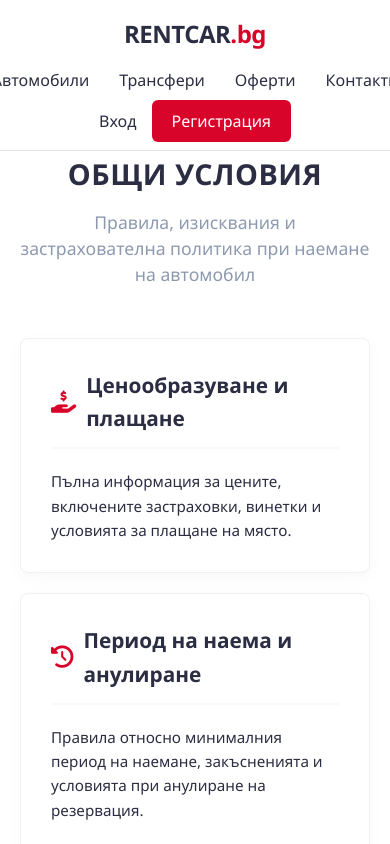
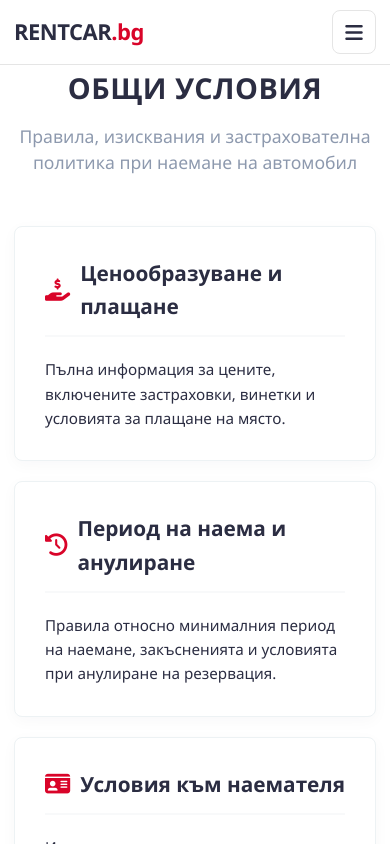
Before and after one commit to slavileft/RentcarBG, a React (Vite) app: page /terms in a window 390 px wide. Shown: the top 844 px of the page. Built offline with nearby package versions, Linux system fonts and the light colour scheme.

Commit message:
Add hamburger menu for mobile header

```diff
--- a/src/components/about/About.module.css
+++ b/src/components/about/About.module.css
@@ -81,3 +81,8 @@
     border-top: 1px solid #f8f9fa;
     padding-top: 10px;
 }
+@media (max-width: 768px) {
+    .aboutContainer { padding: 30px 16px; }
+    .presentationBox { padding: 24px; }
+    .reviewCard { padding: 20px; }
+}
--- a/src/components/car-details/CarDetails.module.css
+++ b/src/components/car-details/CarDetails.module.css
@@ -199,3 +199,9 @@
     display: flex;
     align-items: baseline;
 }
+@media (max-width: 768px) {
+    .detailsContainer { padding: 20px 16px; }
+    .detailsGrid { gap: 24px; }
+    .carInfoSide h2 { font-size: 24px; }
+    .bookingBox { padding: 20px; }
+}
--- a/src/components/contacts/Contacts.module.css
+++ b/src/components/contacts/Contacts.module.css
@@ -145,4 +145,7 @@
     .contactsGrid {
         grid-template-columns: 1fr;
     }
+    .contactsContainer { padding: 30px 16px; }
+    .contactsGrid { gap: 24px; }
+    .infoBox, .formBox { padding: 20px; }
 }
--- a/src/components/header/Header.jsx
+++ b/src/components/header/Header.jsx
@@ -1,9 +1,15 @@
-import { useContext } from "react";
+import { useContext, useState } from "react";
 import { NavLink, Link } from "react-router";
 import AuthContext from "../../context/auth-context";
 
 export default function Header() {
-    const {user} = useContext(AuthContext);
+    const { user } = useContext(AuthContext);
+
+    // 1. memory: is the mobile menu open?
+    const [isMenuOpen, setIsMenuOpen] = useState(false);
+
+    // 2. a function that closes it
+    const closeMenu = () => setIsMenuOpen(false);
 
     return (
         <header className="main-header">
@@ -11,15 +17,35 @@ export default function Header() {
                 <div className="logo">
                     <Link to="/">RENTCAR<span>.bg</span></Link>
                 </div>
+
+                {/* 3. the hamburger button (visible only on phones) */}
+                <button
+                    type="button"
+                    className="menu-toggle"
+                    onClick={() => setIsMenuOpen(!isMenuOpen)}
+                    aria-label={isMenuOpen ? "Затвори менюто" : "Отвори менюто"}
+                    aria-expanded={isMenuOpen}
+                    aria-controls="main-menu"
+                >
+                    <i className={isMenuOpen ? "fa-solid fa-xmark" : "fa-solid fa-bars"}></i>
+                </button>
+
+                {/* 4. one wrapper around the nav and the buttons */}
+                <div
+                    id="main-menu"
+                    className={isMenuOpen ? "header-menu open" : "header-menu"}
+                    onClick={closeMenu}
+                >
                     <nav className="main-nav">
                         <ul>
                             <li><NavLink to="/cars">Автомобили</NavLink></li>
                             <li><NavLink to="/transfers">Трансфери</NavLink></li>
                             <li><NavLink to="/offers">Оферти</NavLink></li>
-                        {user && <li><NavLink to="/reservations">Моите Резервации</NavLink></li>}
+                            {user && <li><NavLink to="/reservations">Моите резервации</NavLink></li>}
                             <li><NavLink to="/contacts">Контакти</NavLink></li>
                         </ul>
                     </nav>
+
                     <div className="auth-buttons">
                         {user ? (
                             <>
@@ -31,8 +57,8 @@ export default function Header() {
                                 <Link to="/login" className="btn-link">Вход</Link>
                                 <Link to="/register" className="btn-primary">Регистрация</Link>
                             </>
-                    )
-                    }
+                        )}
+                    </div>
                 </div>
             </div>
         </header>
--- a/src/components/login/Login.module.css
+++ b/src/components/login/Login.module.css
@@ -97,3 +97,7 @@
 .switchAuth a:hover {
     text-decoration: underline;
 }
+@media (max-width: 480px) {
+    .authContainer { margin: 30px auto; }
+    .authBox { padding: 28px 20px; }
+}
--- a/src/components/offers/Offers.module.css
+++ b/src/components/offers/Offers.module.css
@@ -25,3 +25,7 @@
     padding: 40px 0;
     font-size: 16px;
 }
+@media (max-width: 768px) {
+    .offersContainer { padding: 24px 16px; }
+    .titleSection h2 { font-size: 24px; }
+}
--- a/src/components/reviews/Reviews.module.css
+++ b/src/components/reviews/Reviews.module.css
@@ -159,3 +159,9 @@
     background: var(--accent-color);
     color: #fff;
 }
+@media (max-width: 768px) {
+    .reviews { margin-top: 30px; padding: 24px 0 0; }
+    .header { flex-wrap: wrap; gap: 8px 16px; }
+    .ratingInput button { padding: 6px 4px; }   /* bigger finger target */
+    .btnSubmit { width: 100%; }
+}
--- a/src/components/transfer/Transfers.module.css
+++ b/src/components/transfer/Transfers.module.css
@@ -131,4 +131,6 @@
     .routeGrid {
         grid-template-columns: 1fr;
     }
+    .transfersContainer { padding: 24px 16px; }
+    .formBox { padding: 24px 18px; }
 }
--- a/src/style.css
+++ b/src/style.css
@@ -1,12 +1,19 @@
 /* --- Глобални Минималистични Настройки --- */
 :root {
-    --primary-color: #2b2d42;     /* Тънкосиво (основен цвят за текст и навигация) */
-    --accent-color: #d90429;      /* Ярко червено (за бутони, цени, икони и акценти) */
-    --bg-white: #ffffff;          /* Чисто бяло за фонове на страници и картички */
-    --bg-light: #f8f9fa;          /* Светлосиво за лек контраст при секции */
-    --text-muted: #8d99ae;        /* За по-незначителни текстове */
-    --border-color: #e5e5e5;      /* Нежни граници */
-    --danger-disabled: #ccd1d9;   /* Сиво за неактивни бутони */
+    --primary-color: #2b2d42;
+    /* Тънкосиво (основен цвят за текст и навигация) */
+    --accent-color: #d90429;
+    /* Ярко червено (за бутони, цени, икони и акценти) */
+    --bg-white: #ffffff;
+    /* Чисто бяло за фонове на страници и картички */
+    --bg-light: #f8f9fa;
+    /* Светлосиво за лек контраст при секции */
+    --text-muted: #8d99ae;
+    /* За по-незначителни текстове */
+    --border-color: #e5e5e5;
+    /* Нежни граници */
+    --danger-disabled: #ccd1d9;
+    /* Сиво за неактивни бутони */
 }
 
 * {
@@ -50,6 +57,16 @@ a {
     align-items: center;
 }
 
+/* hamburger menu: hidden on desktop */
+.menu-toggle {
+    display: none;
+}
+
+/* the wrapper is "invisible" to the layout on desktop */
+.header-menu {
+    display: contents;
+}
+
 .logo a {
     font-size: 24px;
     font-weight: 800;
@@ -58,7 +75,8 @@ a {
 }
 
 .logo span {
-    color: var(--accent-color); /* .bg в червено */
+    color: var(--accent-color);
+    /* .bg в червено */
 }
 
 .main-nav ul {
@@ -72,7 +90,8 @@ a {
     color: var(--primary-color);
 }
 
-.main-nav a:hover, .main-nav a.active {
+.main-nav a:hover,
+.main-nav a.active {
     color: var(--accent-color);
     border-bottom: 2px solid var(--accent-color);
     padding-bottom: 5px;
@@ -88,7 +107,8 @@ a {
 }
 
 .btn-primary:hover {
-    background-color: #b30320; /* По-тъмно червено при ховър */
+    background-color: #b30320;
+    /* По-тъмно червено при ховър */
 }
 
 .btn-link {
@@ -180,11 +200,13 @@ a {
 }
 
 .form-group label i {
-    color: var(--accent-color); /* Червени икони във формата */
+    color: var(--accent-color);
+    /* Червени икони във формата */
     margin-right: 5px;
 }
 
-.form-group select, .form-group input {
+.form-group select,
+.form-group input {
     padding: 12px;
     border: 1px solid var(--border-color);
     border-radius: 6px;
@@ -233,7 +255,7 @@ a {
 
 .car-card:hover {
     transform: translateY(-5px);
-    box-shadow: 0 10px 25px rgba(0,0,0,0.08);
+    box-shadow: 0 10px 25px rgba(0, 0, 0, 0.08);
 }
 
 .badge {
@@ -292,7 +314,8 @@ a {
 }
 
 .car-specs i {
-    color: var(--accent-color); /* Иконите на спецификациите стават червени */
+    color: var(--accent-color);
+    /* Иконите на спецификациите стават червени */
 }
 
 .car-footer {
@@ -305,7 +328,8 @@ a {
 .price-value {
     font-size: 24px;
     font-weight: 700;
-    color: var(--accent-color); /* Червена цена */
+    color: var(--accent-color);
+    /* Червена цена */
 }
 
 .price-period {
@@ -320,7 +344,8 @@ a {
 
 /* --- Долна част (Footer - Тъмно сиво и Червено) --- */
 .main-footer {
-    background-color: var(--primary-color); /* Тъмно сив фон за фуутъра */
+    background-color: var(--primary-color);
+    /* Тъмно сив фон за фуутъра */
     color: #e5e5e5;
     padding: 60px 0 20px 0;
     margin-top: 60px;
@@ -333,14 +358,17 @@ a {
     margin-bottom: 40px;
 }
 
-.footer-about h4, .footer-links h4, .footer-contacts h4 {
+.footer-about h4,
+.footer-links h4,
+.footer-contacts h4 {
     color: var(--bg-white);
     font-size: 18px;
     margin-bottom: 20px;
 }
 
 .footer-about h4 span {
-    color: var(--accent-color); /* Червено за .bg във фуутъра */
+    color: var(--accent-color);
+    /* Червено за .bg във фуутъра */
 }
 
 .footer-links ul {
@@ -361,7 +389,8 @@ a {
 
 .footer-contacts i {
     margin-right: 10px;
-    color: var(--accent-color); /* Червени икони за контакти */
+    color: var(--accent-color);
+    /* Червени икони за контакти */
 }
 
 .social-icons {
@@ -382,25 +411,149 @@ a {
 .footer-bottom {
     text-align: center;
     padding-top: 20px;
-    border-top: 1px solid rgba(255,255,255,0.1);
+    border-top: 1px solid rgba(255, 255, 255, 0.1);
     font-size: 14px;
     color: var(--text-muted);
 }
 
 /* --- Адаптивност (Responsive) --- */
 @media (max-width: 768px) {
+    .main-header {
+        padding: 10px 0;
+    }
+
+    /* one row: logo on the left, hamburger on the right */
     .header-flex {
+        flex-direction: row;
+        flex-wrap: wrap;
+        justify-content: space-between;
+        align-items: center;
+        gap: 0;
+    }
+
+    .menu-toggle {
+        display: block;
+        width: 44px;
+        height: 44px;
+        font-size: 20px;
+        color: var(--primary-color);
+        background: none;
+        border: 1px solid var(--border-color);
+        border-radius: 8px;
+        cursor: pointer;
+    }
+
+    /* the menu: hidden by default, full width below the logo row */
+    .header-menu {
+        display: none;
+        flex-basis: 100%;
         flex-direction: column;
-        gap: 15px;
+        gap: 14px;
+        margin-top: 10px;
+        padding-top: 6px;
+        border-top: 1px solid var(--border-color);
     }
+
+    .header-menu.open {
+        display: flex;
+    }
+
+    /* links: one per row, easy to tap */
+    .main-nav ul {
+        flex-direction: column;
+        gap: 0;
+    }
+
+    .main-nav a {
+        display: block;
+        padding: 12px 4px;
+        border-bottom: 1px solid var(--border-color);
+    }
+
+    .main-nav a:hover,
+    .main-nav a.active {
+        color: var(--accent-color);
+        font-weight: 700;
+        padding-bottom: 12px;
+        border-bottom: 1px solid var(--border-color);
+    }
+
+    /* login / logout buttons */
+    .auth-buttons {
+        display: flex;
+        flex-direction: column;
+        gap: 10px;
+    }
+
+    .btn-link {
+        margin-right: 0;
+        padding: 8px 0;
+        text-align: center;
+        overflow: hidden;
+        text-overflow: ellipsis;
+        /* a long email gets "..." */
+        white-space: nowrap;
+    }
+
+    .btn-primary {
+        text-align: center;
+        padding: 12px 20px;
+    }
+
+    /* search box and catalog */
+    .search-section {
+        padding: 24px 0;
+    }
+
+    .search-box {
+        padding: 20px;
+    }
+
     .search-form {
         flex-direction: column;
         align-items: stretch;
+        gap: 14px;
     }
+
+    .catalog-section {
+        padding: 30px 16px;
+    }
+
+    .section-title h2 {
+        font-size: 24px;
+    }
+
+    .cars-grid {
+        gap: 20px;
+    }
+
     .btn-accent {
         width: 100%;
     }
+
+    /* inputs: 16px stops iPhones from zooming in when a field is tapped */
+    input,
+    select,
+    textarea {
+        font-size: 16px !important;
+    }
 }
+
+@media (max-width: 480px) {
+    .container {
+        padding: 0 14px;
+    }
+
+    .logo a {
+        font-size: 22px;
+    }
+
+    .main-nav ul {
+        gap: 6px 14px;
+        font-size: 14px;
+    }
+}
+
 /* Допълнения за форми и икони */
 textarea:focus {
     border-color: var(--accent-color);
@@ -419,8 +572,10 @@ textarea:focus {
 .promo-badge {
     position: absolute;
     top: 15px;
-    right: 15px; /* Вдясно, за да не си пречи с основната значка за клас вляво */
-    background-color: #d90429; /* Ярко червено */
+    right: 15px;
+    /* Вдясно, за да не си пречи с основната значка за клас вляво */
+    background-color: #d90429;
+    /* Ярко червено */
     color: #ffffff;
     padding: 4px 10px;
     font-size: 12px;
@@ -453,3 +608,7 @@ textarea:focus {
     margin: 10px 0;
     font-size: 0.95rem;
 }
+
+img {
+    max-width: 100%;
+}
```
Also changed, not shown: src/components/edit-reservation/EditReservation.module.css (+7 -0 lines). Lines whose indentation alone changed are shown as unchanged.
